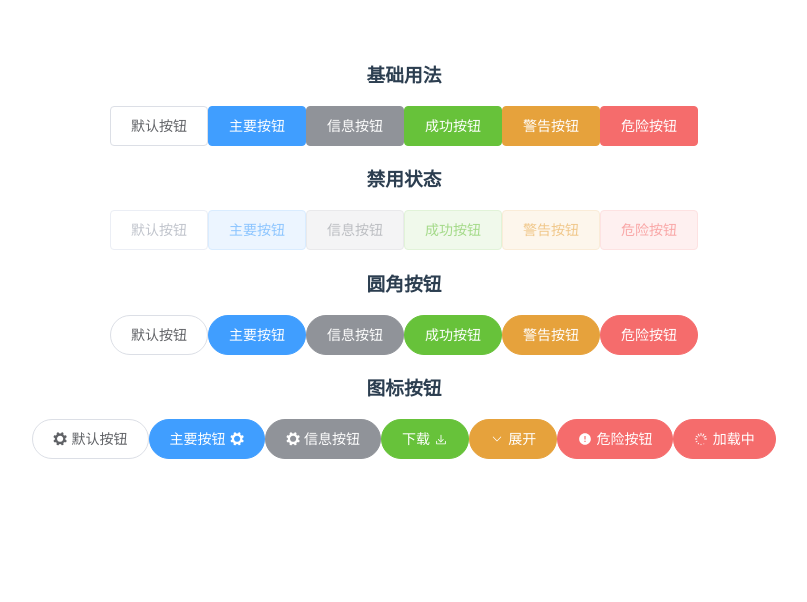
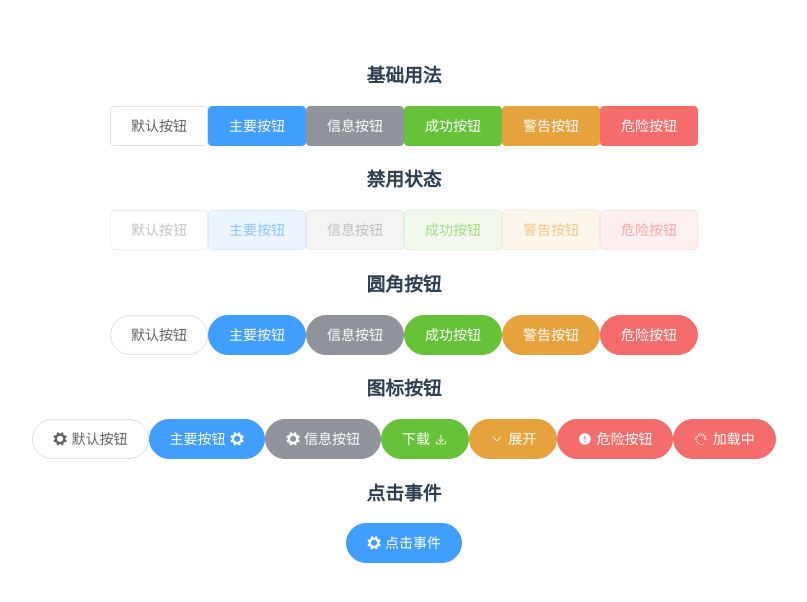
Before and after one commit to yinhaiying/y-ui, a Vue app: page / in a window 1280 px wide. Shown: the top 602 px of the page, without its empty margins (236-1043 px from the left). Built offline with nearby package versions, Linux system fonts and the light colour scheme.

Commit message:
完成button的点击事件

```diff
--- a/src/example/button.vue
+++ b/src/example/button.vue
@@ -37,12 +37,21 @@
       <y-button type = "danger" round icon = "error">危险按钮</y-button>
       <y-button type = "danger" round icon = "loading">加载中</y-button>
     </div>
+    <div>
+      <h3>点击事件</h3>
+      <y-button type = "primary" round icon = "settings"  @click="onClick">点击事件</y-button>
+    </div>
   </div>
 </template>
 <script>
 export default {
   name: 'ButtonExample',
   components: {
+  },
+  methods:{
+    onClick(){
+     console.log('点击事件')
+    }
   }
 }
 </script>
--- a/src/packages/Button/Button.vue
+++ b/src/packages/Button/Button.vue
@@ -1,5 +1,5 @@
 <template>
-  <button class = "y-button" :class = "btnClass" disabled>
+  <button  class = "y-button" :class = "btnClass" :disabled = "disabled"  @click = "$emit('click',$event)">
     <y-icon :name = icon v-if = "icon && icon !== 'loading'"></y-icon>
     <y-icon :name = icon v-if = "icon && icon === 'loading'"></y-icon>
     <span v-if = "this.$slots.default">
@@ -133,6 +133,7 @@ $active-color: #3a8ee6;
   ){
        &-#{$type}:active,
        &-#{$type}:focus{
+           color:#fff;
            background:#{$color};
            border:1px solid #{$color};
            fill:#fff;
--- a/src/packages/index.js
+++ b/src/packages/index.js
@@ -8,7 +8,6 @@ const components  = [
   Icon,
   ButtonGroup
 ];
-console.log(Button.name)
 const install = (Vue) => {
   // 把所有的组件设置程全局组件
   components.forEach((component) => {
```
